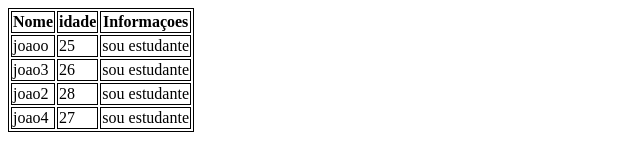
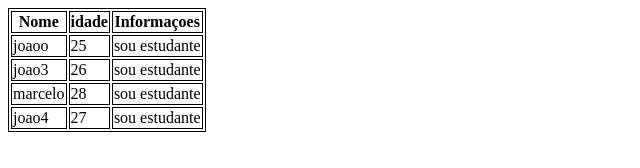
Before and after one commit to marcionei/Aula-Tabela, a plain HTML site: page index.html in a window 1280 px wide. Shown: the whole page, without its empty margins (0-640 px from the left). Drawn offline with Linux system fonts and the light colour scheme.

Commit message:
trocado de joao para marcelo

```diff
--- a/index.html
+++ b/index.html
@@ -28,7 +28,7 @@
             <td>sou estudante</td>
         </tr>
         <tr>
-            <td>joao2</td>
+            <td>marcelo</td>
             <td>28</td>
             <td>sou estudante</td>
         </tr>
```
